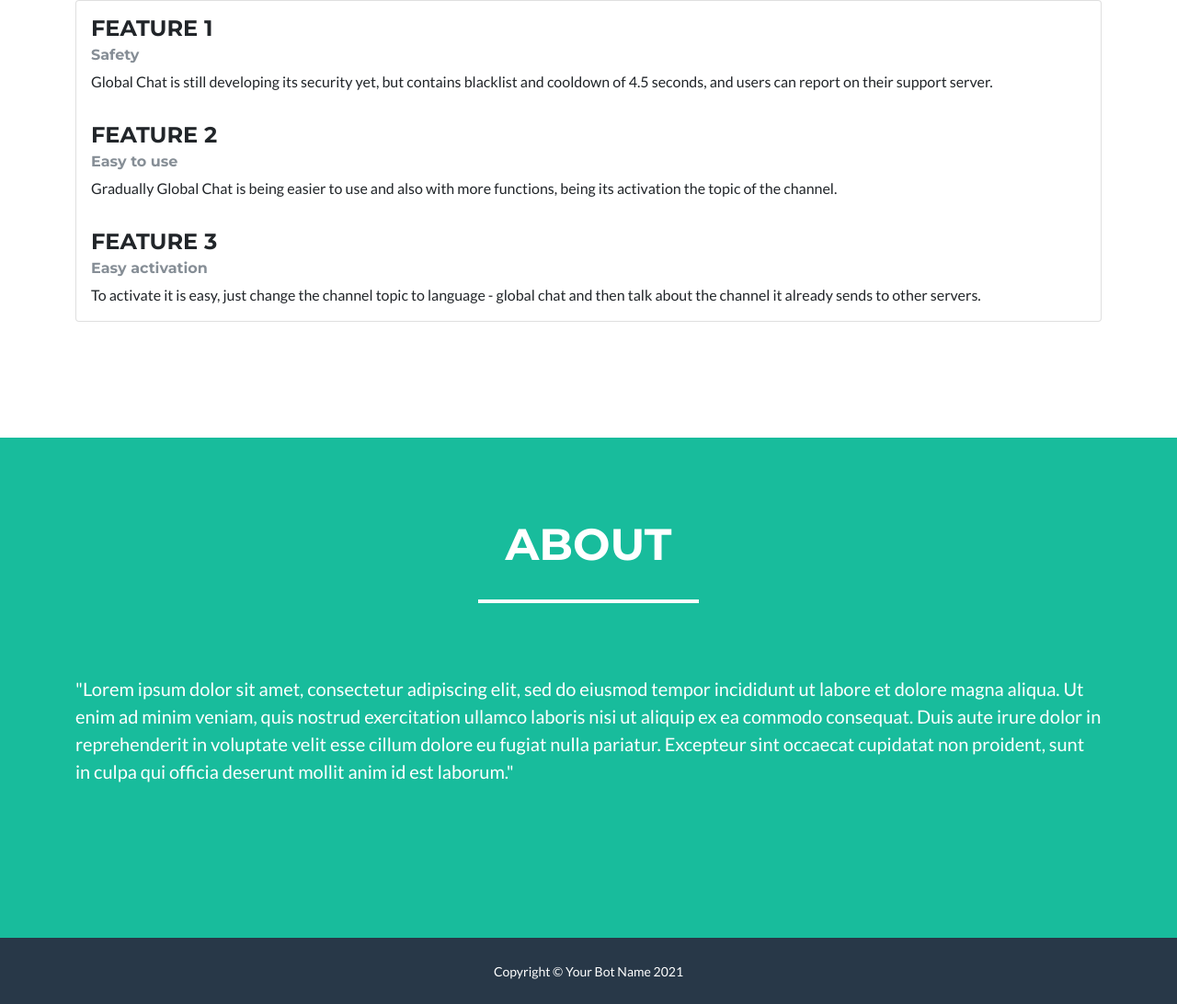
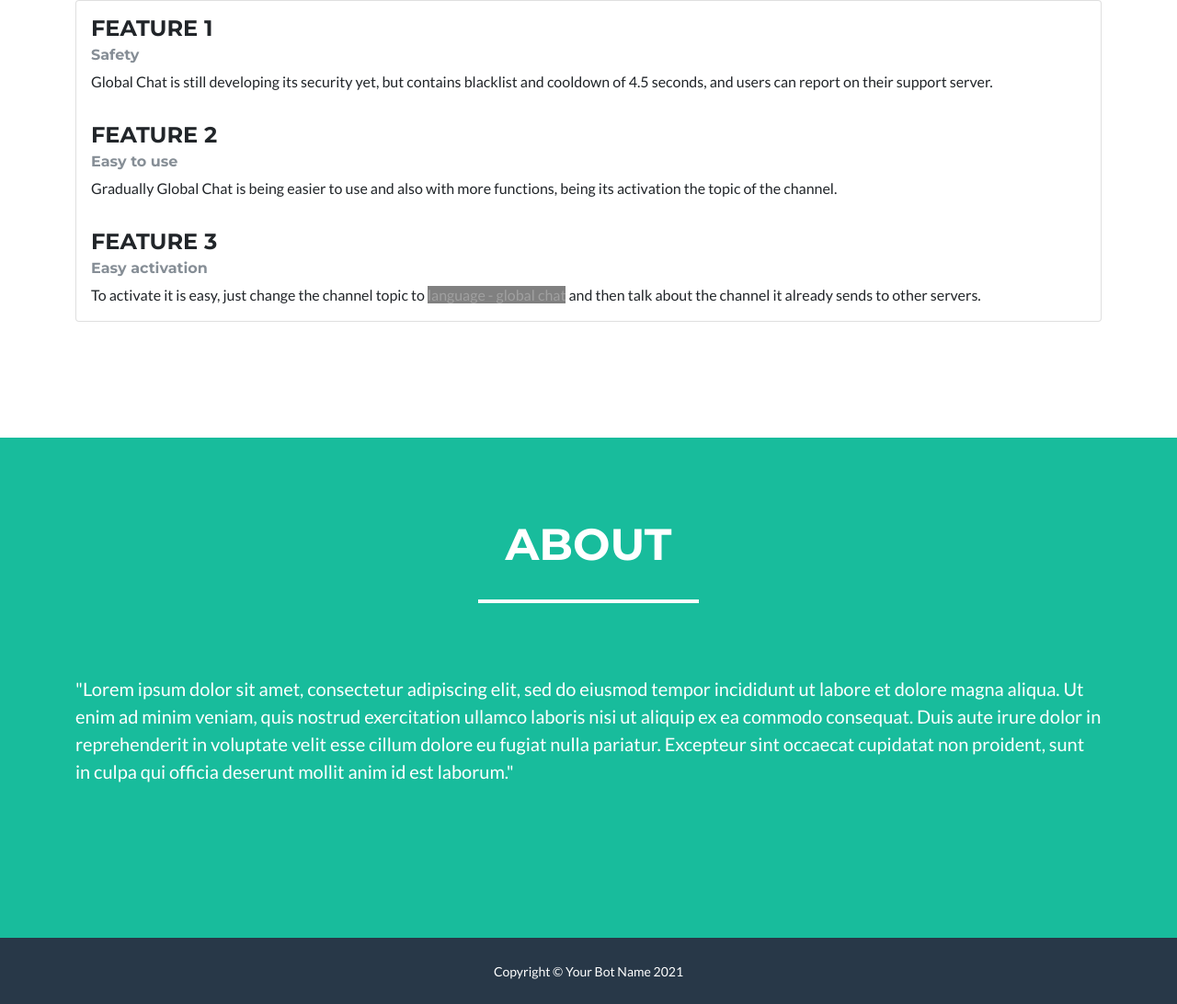
Before and after one commit to Bayziofc/globalchat, a plain HTML site: page index.html in a window 1280 px wide. Shown: the part 1112-2204 px from the top of the page at 92% size. Drawn offline with nearby package versions, Linux system fonts and the light colour scheme.

Commit message:
Update index.html

```diff
--- a/index.html
+++ b/index.html
@@ -58,7 +58,7 @@
                         <div class="card-body">
                             <h4 class="card-title">FEATURE 3</h4>
                             <h6 class="text-muted card-subtitle mb-2">Easy activation</h6>
-                            <p class="card-text">To activate it is easy, just change the channel topic to <bd style="background-color: #; color: #;">language - global chat</bd> and then talk about the channel it already sends to other servers.</p>
+                            <p class="card-text">To activate it is easy, just change the channel topic to <bd style="background-color: #808080; color: #a0a0a0;">language - global chat</bd> and then talk about the channel it already sends to other servers.</p>
                         </div>
                     </div>
                 </div>
```
